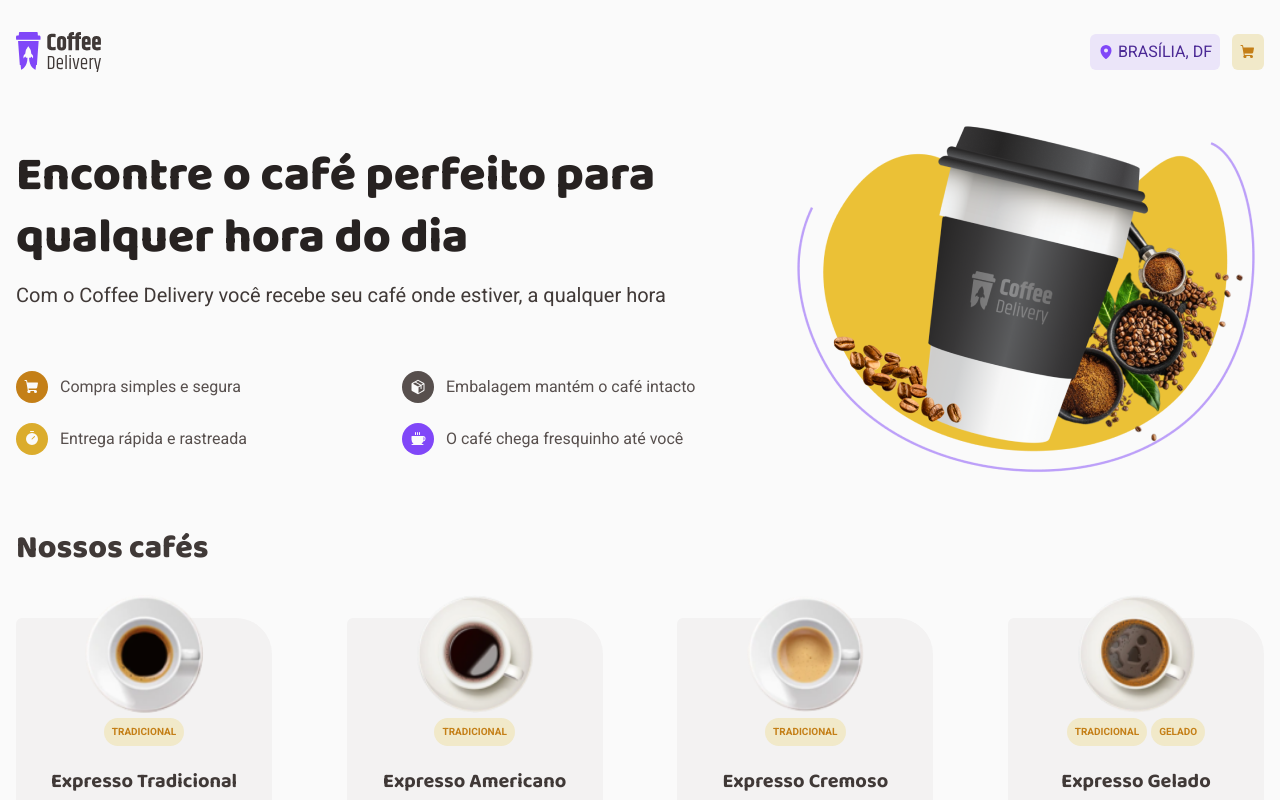
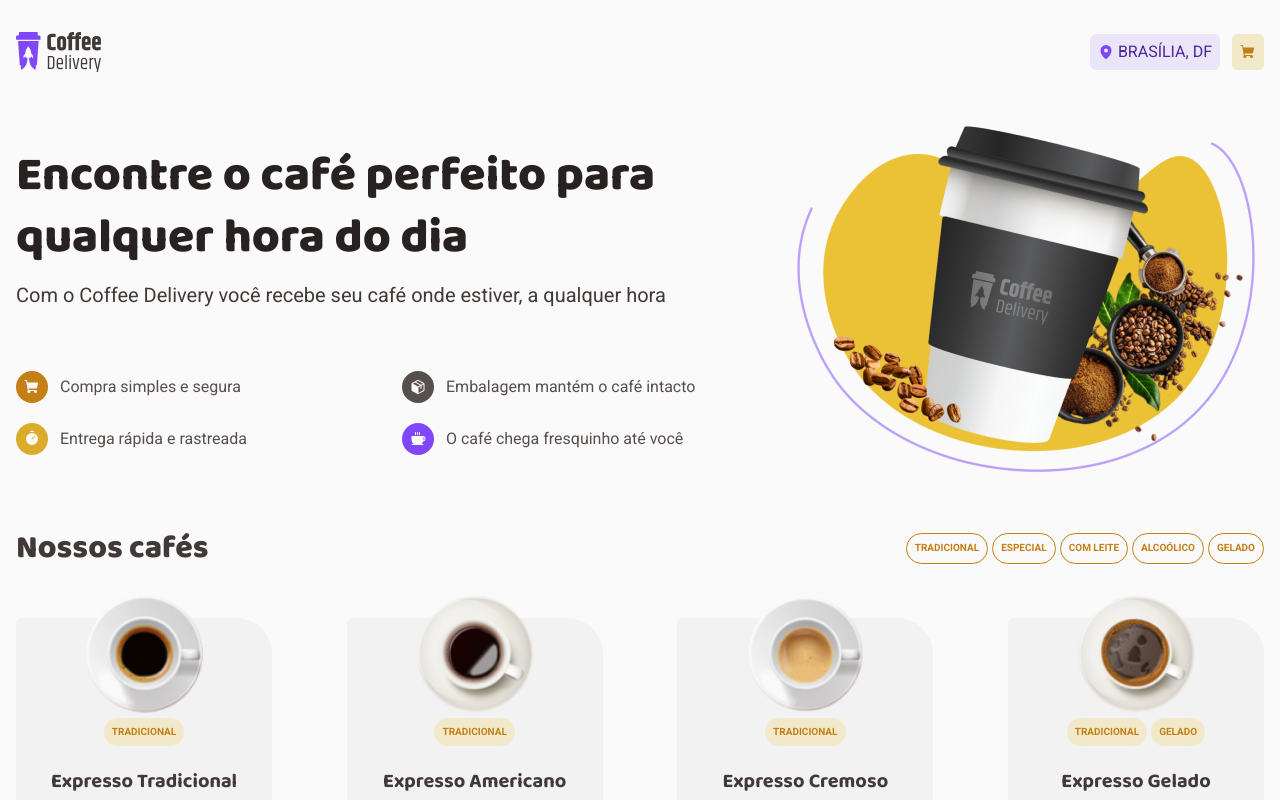
Before and after one commit to igortullio/ignite-02-challenge, a React (Vite) app: page / in a window 1280 px wide. Shown: the top 800 px of the page. Built offline with nearby package versions, Linux system fonts and the light colour scheme.

Commit message:
Add filter buttons

```diff
--- a/src/pages/Home/index.tsx
+++ b/src/pages/Home/index.tsx
@@ -10,12 +10,18 @@ import {
   TitleContainer,
   InformationList,
   Wrapper,
+  MenuHeader,
+  FilterTypeLabel,
+  FilterTypeInput,
+  Filter,
 } from './styles'
 import { Icon } from '../../components/Icon'
 import { Card } from '../../components/Card'
 import cupCoffee from '../../assets/images/cup_coffee.png'
 import { informationList } from '../../assets/objects/informations'
 import { cardList } from '../../assets/objects/cards'
+
+const typeList = ['tradicional', 'especial', 'com leite', 'alcoólico', 'gelado']
 
 export function Home() {
   return (
@@ -41,7 +47,17 @@ export function Home() {
       </Information>
 
       <Menu>
-        <MenuTitle>Nossos cafés</MenuTitle>
+        <MenuHeader>
+          <MenuTitle>Nossos cafés</MenuTitle>
+          <Filter>
+            {typeList.map((type) => (
+              <>
+                <FilterTypeInput key={type} type="checkbox" id={type} />
+                <FilterTypeLabel htmlFor={type}>{type}</FilterTypeLabel>
+              </>
+            ))}
+          </Filter>
+        </MenuHeader>
         <CoffeeList>
           {cardList.map((coffee) => (
             <Card key={coffee.name} {...coffee} />
--- a/src/pages/Home/styles.ts
+++ b/src/pages/Home/styles.ts
@@ -55,9 +55,42 @@ export const InformationItem = styled.li`
 
 export const Menu = styled.section``
 
+export const MenuHeader = styled.header`
+  display: flex;
+  justify-content: space-between;
+  align-items: center;
+`
+
 export const MenuTitle = styled.h2`
   color: ${({ theme }) => theme.colors.subtitle};
   font-size: ${({ theme }) => theme.fonts.header.sizes[2]};
+`
+
+export const Filter = styled.div`
+  display: flex;
+  gap: 0.25rem;
+`
+
+export const FilterTypeInput = styled.input`
+  display: none;
+
+  &:checked + label {
+    background-color: ${({ theme }) => theme.colors.yellowLight};
+  }
+`
+
+export const FilterTypeLabel = styled.label`
+  font-size: ${({ theme }) => theme.fonts.text.sizes[0]};
+  font-weight: ${({ theme }) => theme.fonts.text.weights.bold};
+  text-align: center;
+  text-transform: uppercase;
+  color: ${({ theme }) => theme.colors.yellowDark};
+
+  cursor: pointer;
+  padding: 0.25rem 0.5rem;
+  border-radius: 100px;
+  border: 1px solid ${({ theme }) => theme.colors.yellowDark};
+  background-color: ${({ theme }) => theme.colors.background};
 `
 
 export const CoffeeList = styled.ul`
```
